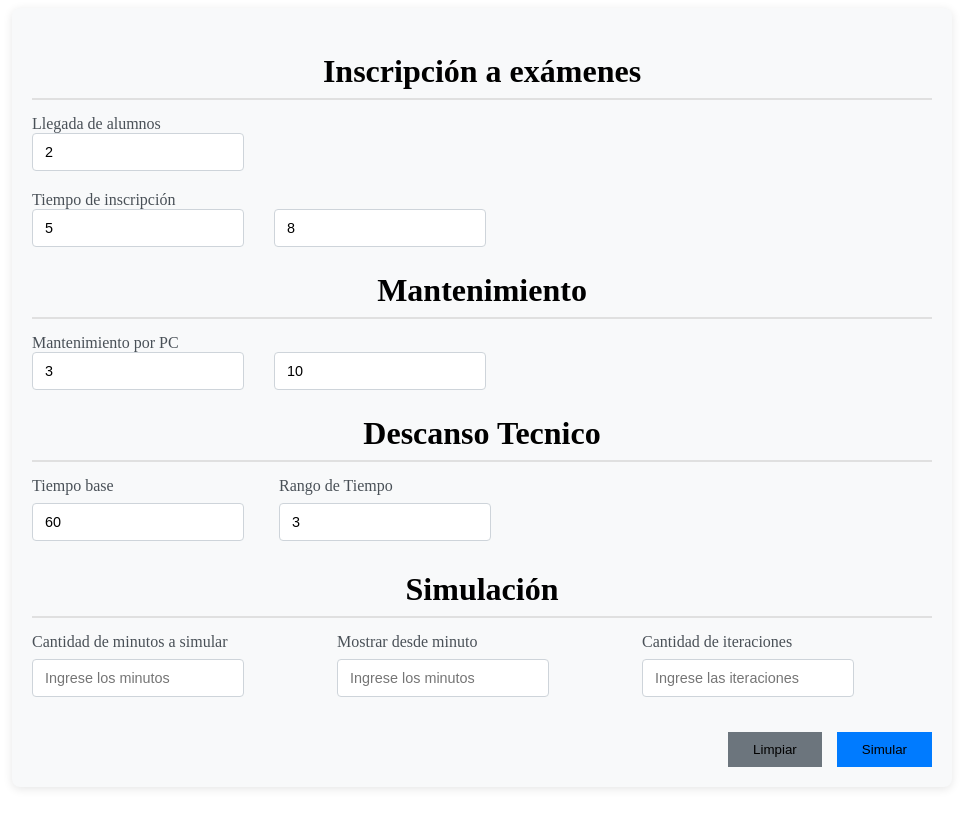
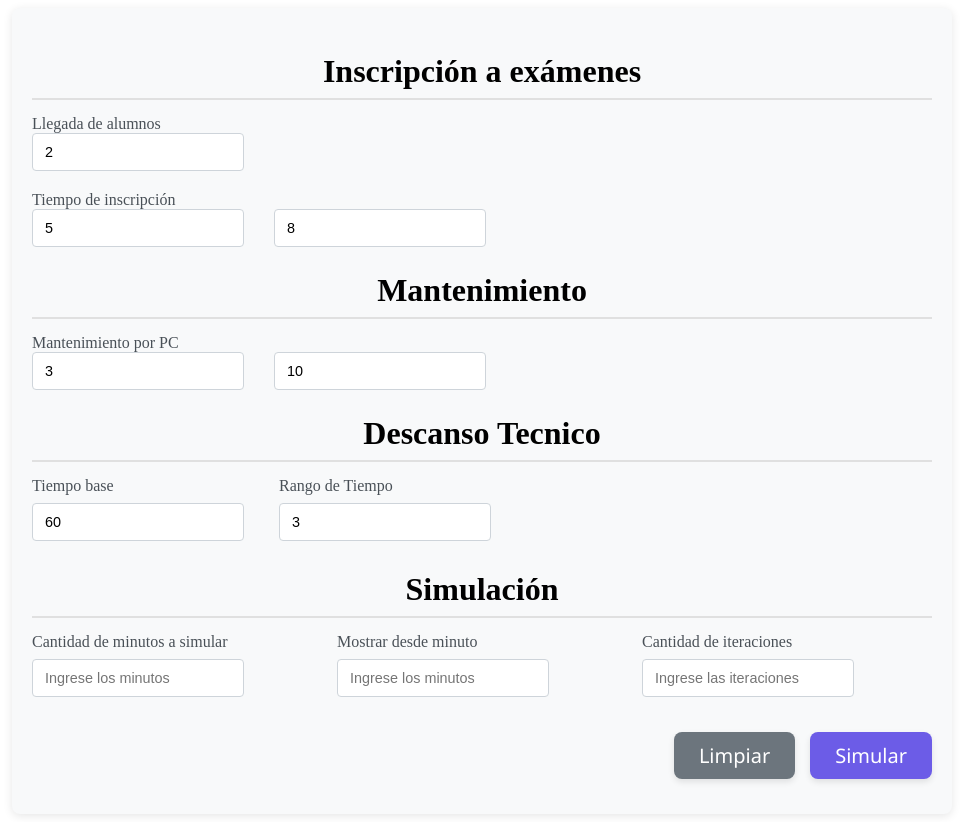
Before and after one commit to DevGabrielOcampo/Tp4-Simulacion, a React (Create React App) app in the folder Frontend/: page / in a window 1280 px wide. Shown: the whole page, without its empty margins (158-1123 px from the left). Before the commit the page ends 800 px from the top, so only its background shows below. Built offline with nearby package versions, Linux system fonts and the light colour scheme.

Commit message:
Version Final 1.0

```diff
--- a/Frontend/src/components/ObtenerSimulacion/ObtenerSimulacion.css
+++ b/Frontend/src/components/ObtenerSimulacion/ObtenerSimulacion.css
@@ -67,15 +67,21 @@
 }
 
 .boton {
-    background-color: #007BFF;
+    background-color: #6c5ce7;
+    color: white;
     border: none;
     padding: 10px 25px;
-    font-weight: 500;
+    font-size: 20px;
+    border-radius: 8px;
+    cursor: pointer;
     transition: all 0.3s ease;
+    margin-bottom: 15px;
+    box-shadow: 0 3px 6px rgba(0,0,0,0.1);
+    font-family: 'Segoe UI', sans-serif;
 }
 
 .boton:hover {
-    background-color: #218838;
+    background-color: #a29bfe;
     transform: translateY(-2px);
 }
 
@@ -86,10 +92,16 @@
 
 .boton-limpiar {
     background-color: #6c757d;
+    color: white;
     border: none;
     padding: 10px 25px;
-    font-weight: 500;
+    font-size: 20px;
+    border-radius: 8px;
+    cursor: pointer;
     transition: all 0.3s ease;
+    margin-bottom: 15px;
+    box-shadow: 0 3px 6px rgba(0,0,0,0.1);
+    font-family: 'Segoe UI', sans-serif;
 }
 
 .boton-limpiar:hover {
--- a/Frontend/src/components/TablaSimulacion/TablaSimulacion.js
+++ b/Frontend/src/components/TablaSimulacion/TablaSimulacion.js
@@ -56,7 +56,7 @@ function TablaSimulacion({ data }) {
 
         // Excluye la última fila de los datos utilizados para la tabla principal
         const dataExcludingLast = data.slice(0, data.length - 1);
-        const limitedData = dataExcludingLast.slice(0, variable);
+        const limitedData = dataExcludingLast.slice(0, variable); // Aquí se limita a 'variable' (1500)
 
         const keysToPropagate = [
             'Próxima Llegada',
@@ -131,14 +131,15 @@ function TablaSimulacion({ data }) {
     }, [data, numMaquinas, getAlumnoMachineInRow]);
 
     // --- LÓGICA DE PAGINACIÓN DE FILAS ---
-    // totalIterations ahora se refiere al número de iteraciones *para la tabla principal*
-    const totalIterationsForMainTable = processedDataForMainTable.length;
-    const totalPages = Math.ceil(totalIterationsForMainTable / iterationsPerPage);
+    // ¡Aquí está la "mentira"! totalIterations se basa en la longitud total de 'data'.
+    const totalIterationsFromOriginalData = data.length;
+    const totalPages = Math.ceil((totalIterationsFromOriginalData-1) / iterationsPerPage);
+
 
     const indexOfLastIteration = currentPage * iterationsPerPage;
     const indexOfFirstIteration = indexOfLastIteration - iterationsPerPage;
 
-    // Recorta de processedDataForMainTable, que ya excluye la última iteración original
+    // Recorta de processedDataForMainTable, que ya excluye la última iteración original y está limitada por 'variable'
     const currentDisplayedIterations = processedDataForMainTable.slice(indexOfFirstIteration, indexOfLastIteration);
 
     // --- COLUMNAS DINÁMICAS DE ALUMNOS PARA LA PÁGINA ACTUAL DE ITERACIONES ---
@@ -160,6 +161,7 @@ function TablaSimulacion({ data }) {
 
     // --- EFECTO PARA REINICIAR LA PÁGINA SI LOS DATOS CAMBIAN O LA PÁGINA ACTUAL ES INVÁLIDA ---
     useEffect(() => {
+
         if (currentPage > totalPages && totalPages > 0) {
             setCurrentPage(totalPages);
         } else if (currentPage === 0 && totalPages > 0) {
@@ -186,10 +188,12 @@ function TablaSimulacion({ data }) {
                         >
                             Anterior Página
                         </button>
+                        {/* Se muestra el número total de páginas basado en data.length */}
                         <span>Página {currentPage} de {totalPages}</span>
                         <button
                             className='boton-copiar'
                             onClick={() => setCurrentPage(prev => Math.min(totalPages, prev + 1))}
+
                             disabled={currentPage === totalPages}
                         >
                             Siguiente Página
@@ -212,9 +216,9 @@ function TablaSimulacion({ data }) {
                                 <th colSpan="4">DETALLE MANTENIMIENTO</th>
                                 <th colSpan="4">ESTADÍSTICAS TÉCNICO</th>
                                 <th rowSpan="2">COLA DE ALUMNOS</th>
-                                <th rowSpan="2">CONTADOR ALUMNOS</th> {/* Nuevo encabezado */}
-                                <th rowSpan="2">CONTADOR ABANDONOS</th> {/* Nuevo encabezado */}
-                                <th rowSpan="2">% ABANDONOS</th> {/* Nuevo encabezado */}
+                                <th rowSpan="2">CONTADOR ALUMNOS</th>
+                                <th rowSpan="2">CONTADOR ABANDONOS</th>
+                                <th rowSpan="2">% ABANDONOS</th>
                                 {[...Array(numMaquinas)].map((_, i) => (
                                     <th key={`maquina-estado-header-${i + 1}`} rowSpan="2">Estado Máquina {i + 1}</th>
                                 ))}
@@ -244,7 +248,6 @@ function TablaSimulacion({ data }) {
                                 <th>Tiempo Ocioso Tec.</th>
                                 <th>Prom. Tiempo Ocioso Tec.</th>
                                 <th>% Tiempo Ocioso Tec.</th>
-                                {/* No subheaders needed for the new columns as they have rowSpan="2" */}
                                 {currentDisplayedAlumnoIds.map(alumnoId => (
                                     <React.Fragment key={`alumno-subheader-${alumnoId}`}>
                                         <th>Estado</th>
--- a/Frontend/src/components/TablaSimulacion/tabla.css
+++ b/Frontend/src/components/TablaSimulacion/tabla.css
@@ -18,7 +18,7 @@
 .tabla-simulacion {
     width: 100%;
     border-collapse: separate;
-    border-spacing: 0;
+    border-spacing: 10;
     font-size: 15px;
 }
 
@@ -36,7 +36,7 @@
 
 .tabla-simulacion thead tr:nth-child(2) th {
     position: sticky;
-    top: 48px;
+    top: 46px;
     z-index: 999;
     background-color: #a29bfe;
     color: white;
@@ -88,7 +88,7 @@
 }
 
 .boton-copiar:hover {
-    background-color: #00a884;
+    background-color: #a29bfe;
     transform: translateY(-2px);
     box-shadow: 0 5px 10px rgba(0,0,0,0.15);
 }
```
Also changed, not shown: 1 other file (tests, documents, lock files or other folders).
